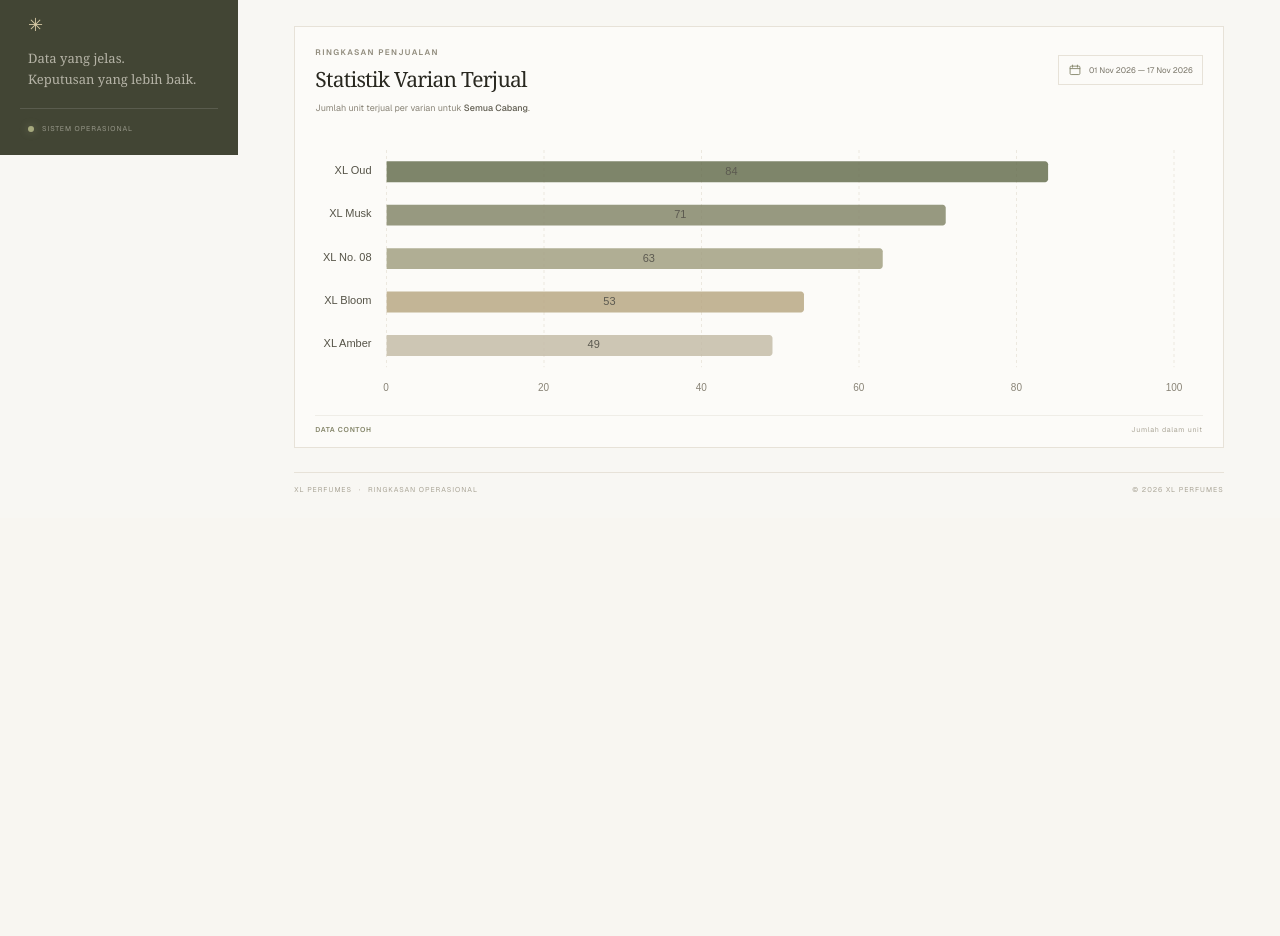
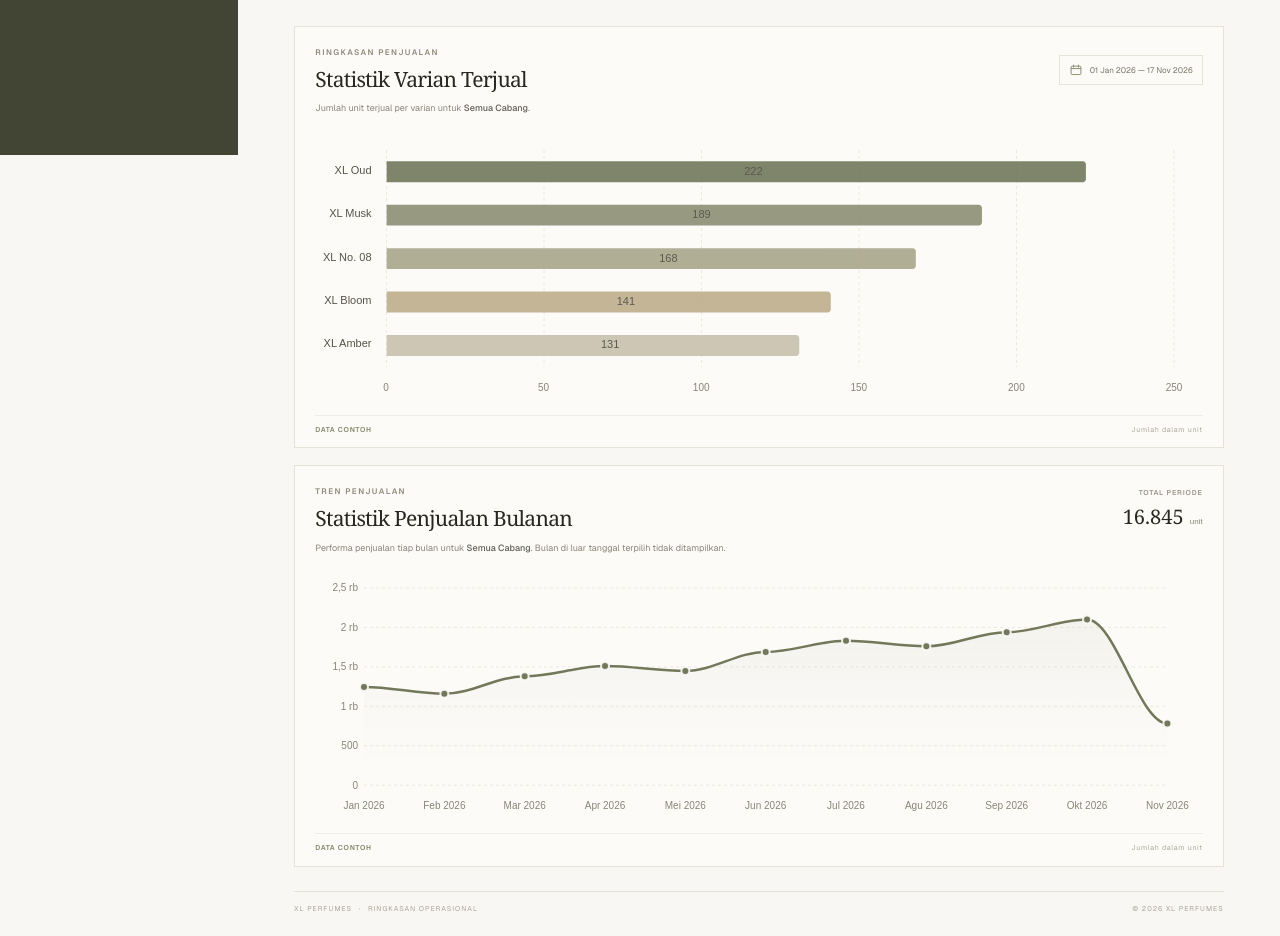
Before and after one commit to alvine998/xlperfumes_web, a Next.js app: page /main/dashboard in a window 1280 px wide. Shown: the part 645-1581 px from the top of the page. Before the commit the page ends 1163 px from the top, so only its background shows below. Built offline with nearby package versions, Linux system fonts and the light colour scheme.

Commit message:
feat: implement monthly sales chart and update analytics dashboard

```diff
--- a/app/main/dashboard/analytics-dashboard.tsx
+++ b/app/main/dashboard/analytics-dashboard.tsx
@@ -1,6 +1,7 @@
 "use client";
 
 import { useMemo, useState } from "react";
+import { MonthlySalesChart } from "./monthly-sales-chart";
 import { VariantSalesChart } from "./variant-sales-chart";
 
 const branches = [
@@ -31,8 +32,9 @@ const variantData = [
   { label: "XL Amber", value: 87 },
 ] as const;
 
-const initialStartDate = "2026-11-01";
+const initialStartDate = "2026-01-01";
 const initialEndDate = "2026-11-17";
+const monthlySalesSample = [1245, 1160, 1380, 1510, 1448, 1690, 1830, 1760, 1940, 2100, 1380, 2250];
 
 function formatNumber(value: number) {
   return new Intl.NumberFormat("id-ID").format(value);
@@ -43,6 +45,41 @@ function getDayCount(startDate: string, endDate: string) {
   const start = new Date(`${startDate}T00:00:00`);
   const end = new Date(`${endDate}T00:00:00`);
   return Math.max(1, Math.floor((end.getTime() - start.getTime()) / 86_400_000) + 1);
+}
+
+function getMonthlySales(startDate: string, endDate: string, branchMultiplier: number) {
+  if (!startDate || !endDate || startDate > endDate) return [];
+
+  const startYear = Number(startDate.slice(0, 4));
+  const startMonth = Number(startDate.slice(5, 7)) - 1;
+  const endYear = Number(endDate.slice(0, 4));
+  const endMonth = Number(endDate.slice(5, 7)) - 1;
+  const firstDay = Number(startDate.slice(8, 10));
+  const lastDay = Number(endDate.slice(8, 10));
+  const months: { label: string; total: number }[] = [];
+
+  for (let year = startYear, month = startMonth; year < endYear || (year === endYear && month <= endMonth);) {
+    const daysInMonth = new Date(Date.UTC(year, month + 1, 0)).getUTCDate();
+    const rangeStartDay = year === startYear && month === startMonth ? firstDay : 1;
+    const rangeEndDay = year === endYear && month === endMonth ? lastDay : daysInMonth;
+    const selectedDays = Math.max(0, rangeEndDay - rangeStartDay + 1);
+    const monthSample = monthlySalesSample[month] ?? 0;
+    const monthCount = Math.round(monthSample * (selectedDays / daysInMonth) * branchMultiplier);
+
+    months.push({
+      label: new Intl.DateTimeFormat("id-ID", { month: "short", year: "numeric", timeZone: "UTC" }).format(new Date(Date.UTC(year, month, 1))),
+      total: monthCount,
+    });
+
+    if (month === 11) {
+      year += 1;
+      month = 0;
+    } else {
+      month += 1;
+    }
+  }
+
+  return months;
 }
 
 export function AnalyticsDashboard() {
@@ -62,6 +99,7 @@ export function AnalyticsDashboard() {
     ...variant,
     count: Math.round(variant.value * selectedBranch.multiplier * periodFactor),
   })), [periodFactor, selectedBranch]);
+  const monthlySales = useMemo(() => getMonthlySales(startDate, endDate, selectedBranch.multiplier), [startDate, endDate, selectedBranch]);
 
   const hasValidPeriod = Boolean(startDate && endDate && startDate <= endDate);
 
@@ -107,6 +145,13 @@ export function AnalyticsDashboard() {
         <div className="chart-footnote"><span>DATA CONTOH</span><span>Jumlah dalam unit</span></div>
       </section>
 
+      <section className="monthly-sales-section" id="monthly-sales" aria-labelledby="monthly-sales-heading">
+        <div className="section-heading sales-heading"><div><span className="dashboard-eyebrow">TREN PENJUALAN</span><h2 id="monthly-sales-heading">Statistik Penjualan Bulanan</h2></div><div className="monthly-total"><span>TOTAL PERIODE</span><strong>{formatNumber(monthlySales.reduce((total, month) => total + month.total, 0))}<small> unit</small></strong></div></div>
+        <p className="sales-description">Performa penjualan tiap bulan untuk <strong>{selectedBranch.label}</strong>. Bulan di luar tanggal terpilih tidak ditampilkan.</p>
+        <MonthlySalesChart data={hasValidPeriod ? monthlySales : []} />
+        <div className="chart-footnote"><span>DATA CONTOH</span><span>Jumlah dalam unit</span></div>
+      </section>
+
       <footer className="dashboard-footer"><span>XL PERFUMES <i>·</i> RINGKASAN OPERASIONAL</span><span>© 2026 XL PERFUMES</span></footer>
     </div>
   );
--- /dev/null
+++ b/app/main/dashboard/monthly-sales-chart.tsx
@@ -0,0 +1,55 @@
+"use client";
+
+import dynamic from "next/dynamic";
+import type { ApexOptions } from "apexcharts";
+
+const Chart = dynamic(() => import("react-apexcharts"), {
+  ssr: false,
+  loading: () => <div className="chart-loading" role="status">Memuat grafik penjualan bulanan…</div>,
+});
+
+type MonthlySalesDatum = {
+  label: string;
+  total: number;
+};
+
+type MonthlySalesChartProps = {
+  data: MonthlySalesDatum[];
+};
+
+export function MonthlySalesChart({ data }: MonthlySalesChartProps) {
+  const options: ApexOptions = {
+    chart: {
+      type: "area",
+      toolbar: { show: false },
+      fontFamily: "Arial, sans-serif",
+      foreColor: "#898477",
+      animations: { enabled: true, speed: 350 },
+      zoom: { enabled: false },
+    },
+    colors: ["#72785a"],
+    stroke: { curve: "smooth", width: 2.5 },
+    fill: { type: "gradient", gradient: { shadeIntensity: 0.2, opacityFrom: 0.25, opacityTo: 0.02, stops: [0, 90, 100] } },
+    markers: { size: 4, strokeWidth: 2, strokeColors: "#fcfbf8", colors: ["#72785a"], hover: { size: 6 } },
+    dataLabels: { enabled: false },
+    xaxis: {
+      categories: data.map((item) => item.label),
+      axisBorder: { show: false },
+      axisTicks: { show: false },
+      labels: { style: { fontSize: "10px" }, rotate: -35, rotateAlways: false },
+    },
+    yaxis: {
+      min: 0,
+      labels: { formatter: (value) => new Intl.NumberFormat("id-ID", { notation: "compact", maximumFractionDigits: 1 }).format(value), style: { fontSize: "10px" } },
+    },
+    grid: { borderColor: "#ece8df", strokeDashArray: 3, padding: { left: 8, right: 12 } },
+    legend: { show: false },
+    tooltip: { y: { formatter: (value) => `${new Intl.NumberFormat("id-ID").format(value ?? 0)} unit` } },
+  };
+
+  if (data.length === 0) {
+    return <div className="monthly-chart-empty">Pilih rentang tanggal yang valid untuk melihat statistik.</div>;
+  }
+
+  return <div className="monthly-chart"><Chart options={options} series={[{ name: "Penjualan", data: data.map((item) => item.total) }]} type="area" height={260} /></div>;
+}
--- a/app/main/dashboard/page.tsx
+++ b/app/main/dashboard/page.tsx
@@ -26,11 +26,11 @@ export default function DashboardPage() {
           <a className="dashboard-nav-link" href="#filters"><span className="nav-icon"><BranchIcon /></span>Filter Cabang</a>
         </nav>
 
-        <div className="sidebar-note">
+        {/* <div className="sidebar-note">
           <span className="sidebar-note-mark">✳</span>
           <p>Data yang jelas.<br />Keputusan yang lebih baik.</p>
-        </div>
-        <div className="sidebar-foot"><span className="sidebar-status-dot" /> SISTEM OPERASIONAL</div>
+        </div> */}
+        {/* <div className="sidebar-foot"><span className="sidebar-status-dot" /> SISTEM OPERASIONAL</div> */}
       </aside>
 
       <div className="dashboard-main" id="overview">
@@ -39,11 +39,18 @@ export default function DashboardPage() {
           <div className="topbar-right">
             <TodayLabel />
             <button className="icon-button" type="button" aria-label="Notifikasi"><BellIcon /></button>
-            <a className="topbar-profile" href="#profile" aria-label="Lihat profil Alex Morgan">
-              <span className="profile-avatar" aria-hidden="true">A</span>
-              <span className="topbar-profile-copy"><strong>Alex Morgan</strong><small>Administrator</small></span>
-              <span className="topbar-profile-menu" aria-hidden="true">···</span>
-            </a>
+            <details className="profile-dropdown">
+              <summary className="topbar-profile" aria-label="Buka menu profil Alex Morgan">
+                <span className="profile-avatar" aria-hidden="true">A</span>
+                <span className="topbar-profile-copy"><strong>Alex Morgan</strong><small>Administrator</small></span>
+                <span className="topbar-profile-menu" aria-hidden="true">⌄</span>
+              </summary>
+              <div className="profile-dropdown-panel">
+                <div className="profile-dropdown-heading"><span className="profile-avatar" aria-hidden="true">A</span><span><strong>Alex Morgan</strong><small>Administrator</small></span></div>
+                <a href="#profile">Profil saya</a>
+                <Link href="/">Keluar</Link>
+              </div>
+            </details>
           </div>
         </header>
 
```
Also changed, not shown: styles/dashboard.css.
